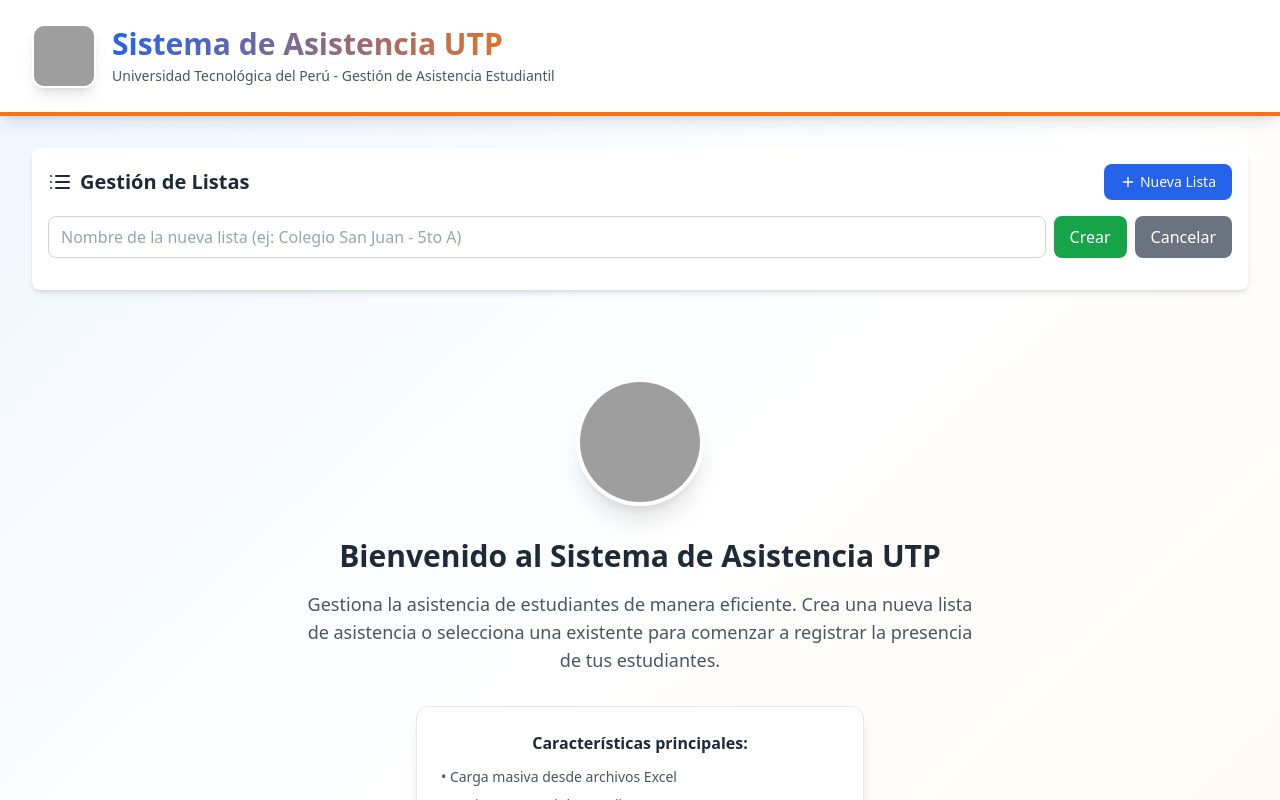
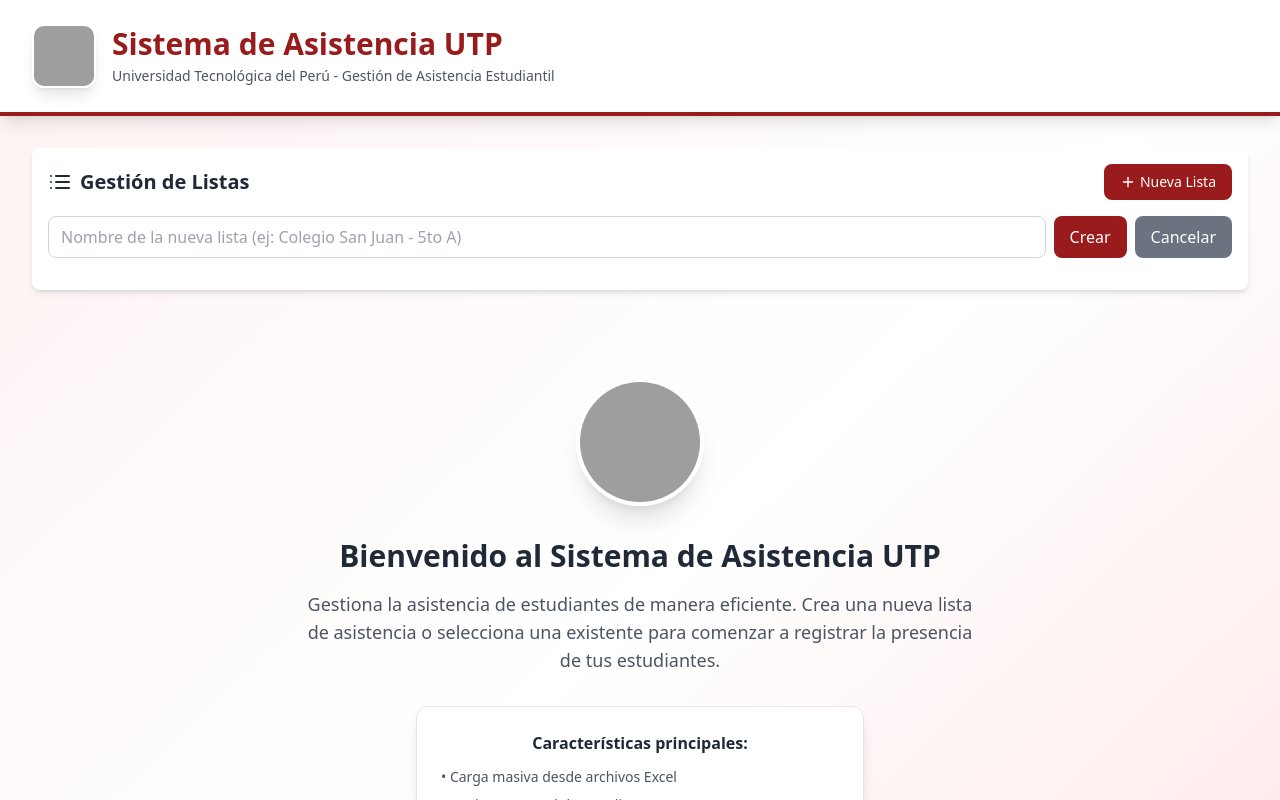
Before and after one commit to Jhunixr/AsistenciaBus, a React (Vite) app: page / in a window 1280 px wide. Both pictures are taken after a click on the button "Nueva Lista". Shown: the top 800 px of the page. Built offline with nearby package versions, Linux system fonts and the light colour scheme; grey boxes are pictures that could not be loaded.

Commit message:
Update color scheme to maroon and white

```diff
--- a/src/App.tsx
+++ b/src/App.tsx
@@ -248,14 +248,14 @@ function App() {
   };
 
   return (
-    <div className="min-h-screen bg-gradient-to-br from-blue-50 via-white to-orange-50">
+    <div className="min-h-screen bg-gradient-to-br from-red-50 via-white to-red-100">
       <NotificationSystem
         notifications={notifications}
         removeNotification={removeNotification}
       />
 
       {/* Header */}
-      <header className="bg-white shadow-lg border-b-4 border-orange-500">
+      <header className="bg-white shadow-lg border-b-4 border-red-800">
         <div className="max-w-7xl mx-auto px-4 sm:px-6 lg:px-8 py-6">
           <div className="flex items-center justify-between">
             <div className="flex items-center">
@@ -265,7 +265,7 @@ function App() {
                 className="w-16 h-16 rounded-xl mr-4 shadow-lg border-2 border-white"
               />
               <div>
-                <h1 className="text-3xl font-bold bg-gradient-to-r from-blue-600 to-orange-500 bg-clip-text text-transparent">
+                <h1 className="text-3xl font-bold text-red-800">
                   Sistema de Asistencia UTP
                 </h1>
                 <p className="text-sm text-gray-600 mt-1">
@@ -281,7 +281,7 @@ function App() {
                 </div>
                 <button
                   onClick={handleManualSave}
-                  className="bg-gradient-to-r from-blue-600 to-blue-700 text-white px-6 py-2 rounded-lg hover:from-blue-700 hover:to-blue-800 transition-all duration-200 flex items-center font-medium shadow-lg"
+                  className="bg-gradient-to-r from-red-800 to-red-900 text-white px-6 py-2 rounded-lg hover:from-red-900 hover:to-red-950 transition-all duration-200 flex items-center font-medium shadow-lg"
                 >
                   <Save className="w-4 h-4 mr-2" />
                   Guardar Ahora
--- a/src/components/ExcelUpload.tsx
+++ b/src/components/ExcelUpload.tsx
@@ -62,7 +62,7 @@ const ExcelUpload: React.FC<ExcelUploadProps> = ({ onStudentsLoaded, disabled =
   return (
     <div className="bg-white rounded-xl shadow-lg p-6 mb-6 border border-gray-200">
       <h2 className="text-xl font-bold text-gray-800 mb-4 flex items-center">
-        <FileSpreadsheet className="w-6 h-6 mr-2 text-green-600" />
+        <FileSpreadsheet className="w-6 h-6 mr-2 text-red-800" />
         Cargar Estudiantes desde Excel
       </h2>
 
@@ -108,8 +108,8 @@ const ExcelUpload: React.FC<ExcelUploadProps> = ({ onStudentsLoaded, disabled =
       <div
         className={`
           border-2 border-dashed rounded-xl p-8 text-center transition-all duration-200
-          ${dragActive ? 'border-blue-500 bg-blue-50 scale-105' : 'border-gray-300'}
-          ${disabled ? 'opacity-50 cursor-not-allowed' : 'cursor-pointer hover:border-blue-400 hover:bg-blue-50 hover:scale-105'}
+          ${dragActive ? 'border-red-500 bg-red-50 scale-105' : 'border-gray-300'}
+          ${disabled ? 'opacity-50 cursor-not-allowed' : 'cursor-pointer hover:border-red-400 hover:bg-red-50 hover:scale-105'}
         `}
         onDragEnter={handleDrag}
         onDragLeave={handleDrag}
@@ -128,13 +128,13 @@ const ExcelUpload: React.FC<ExcelUploadProps> = ({ onStudentsLoaded, disabled =
 
         {isProcessing ? (
           <div className="flex flex-col items-center">
-            <div className="animate-spin rounded-full h-16 w-16 border-b-4 border-blue-600 mb-4"></div>
+            <div className="animate-spin rounded-full h-16 w-16 border-b-4 border-red-800 mb-4"></div>
             <p className="text-lg font-medium text-gray-700">Procesando archivo...</p>
             <p className="text-sm text-gray-500 mt-1">Analizando formato y cargando estudiantes</p>
           </div>
         ) : (
           <div className="flex flex-col items-center">
-            <div className="bg-gradient-to-br from-blue-500 to-green-500 p-4 rounded-full mb-4">
+            <div className="bg-gradient-to-br from-red-800 to-red-600 p-4 rounded-full mb-4">
               <Upload className="w-12 h-12 text-white" />
             </div>
             <p className="text-xl font-semibold text-gray-700 mb-2">
--- a/src/components/ListManager.tsx
+++ b/src/components/ListManager.tsx
@@ -47,7 +47,7 @@ const ListManager: React.FC<ListManagerProps> = ({
         <div className="flex space-x-2">
           <button
             onClick={() => setShowCreateForm(!showCreateForm)}
-            className="bg-blue-600 text-white px-4 py-2 rounded-lg hover:bg-blue-700 transition-colors flex items-center text-sm font-medium"
+            className="bg-red-800 text-white px-4 py-2 rounded-lg hover:bg-red-900 transition-colors flex items-center text-sm font-medium"
           >
             <Plus className="w-4 h-4 mr-1" />
             Nueva Lista
@@ -55,7 +55,7 @@ const ListManager: React.FC<ListManagerProps> = ({
           {lists.length > 0 && (
             <button
               onClick={() => setShowLists(!showLists)}
-              className="bg-gray-600 text-white px-4 py-2 rounded-lg hover:bg-gray-700 transition-colors flex items-center text-sm font-medium"
+              className="bg-red-700 text-white px-4 py-2 rounded-lg hover:bg-red-800 transition-colors flex items-center text-sm font-medium"
             >
               <List className="w-4 h-4 mr-1" />
               Ver Listas ({lists.length})
@@ -65,10 +65,10 @@ const ListManager: React.FC<ListManagerProps> = ({
       </div>
 
       {currentList && (
-        <div className="bg-blue-50 border border-blue-200 rounded-lg p-3 mb-4">
-          <h3 className="font-semibold text-blue-800 mb-1">Lista Activa:</h3>
-          <p className="text-blue-700">{currentList.nombre}</p>
-          <div className="flex items-center text-sm text-blue-600 mt-1 space-x-4">
+        <div className="bg-red-50 border border-red-200 rounded-lg p-3 mb-4">
+          <h3 className="font-semibold text-red-800 mb-1">Lista Activa:</h3>
+          <p className="text-red-700">{currentList.nombre}</p>
+          <div className="flex items-center text-sm text-red-600 mt-1 space-x-4">
             <span className="flex items-center">
               <Users className="w-4 h-4 mr-1" />
               {currentList.estudiantes.length} estudiantes
@@ -94,7 +94,7 @@ const ListManager: React.FC<ListManagerProps> = ({
             />
             <button
               type="submit"
-              className="bg-green-600 text-white px-4 py-2 rounded-lg hover:bg-green-700 transition-colors font-medium"
+             className="bg-red-800 text-white px-4 py-2 rounded-lg hover:bg-red-900 transition-colors font-medium"
             >
               Crear
             </button>
@@ -121,7 +121,7 @@ const ListManager: React.FC<ListManagerProps> = ({
               className={`
                 p-3 border rounded-lg cursor-pointer transition-colors
                 ${currentList?.id === list.id
-                  ? 'bg-blue-100 border-blue-300'
+                  ? 'bg-red-100 border-red-300'
                   : 'bg-gray-50 border-gray-200 hover:bg-gray-100'
                 }
               `}
```
